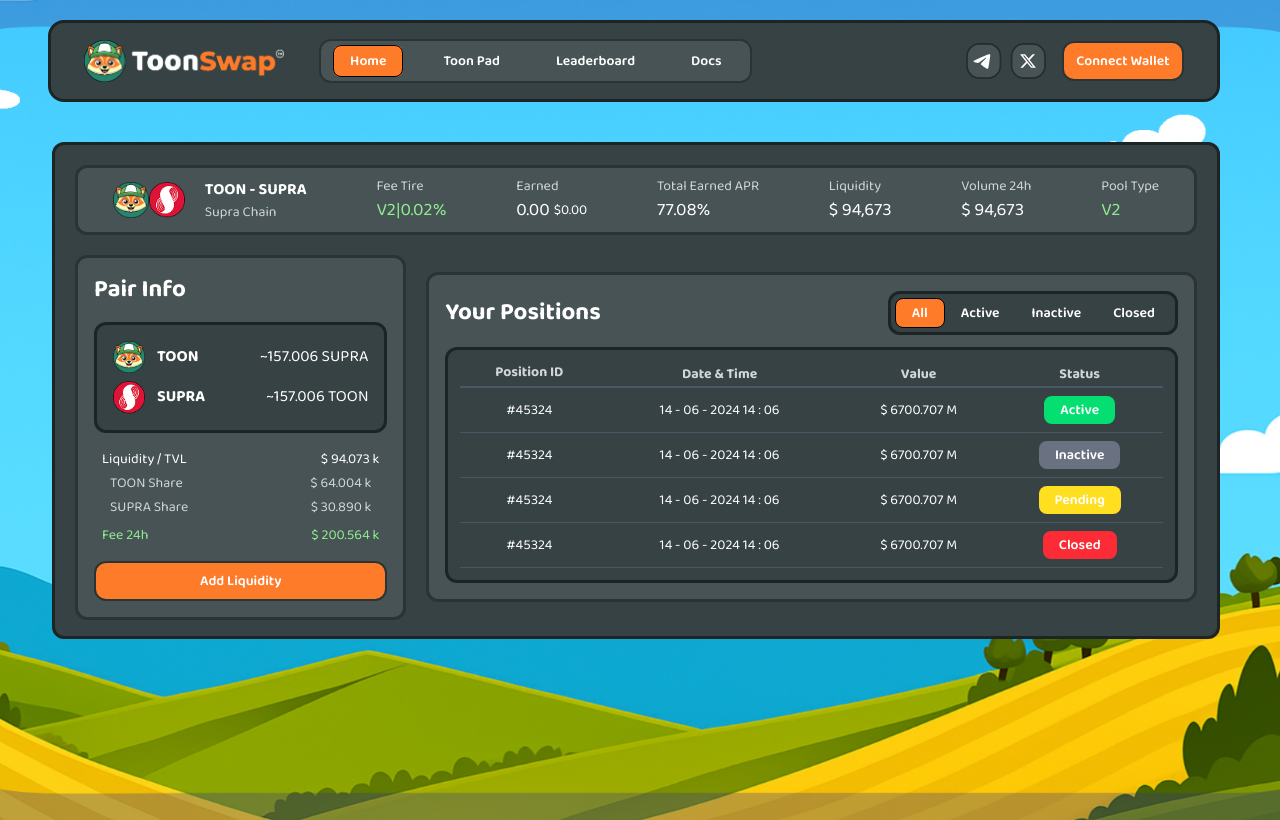
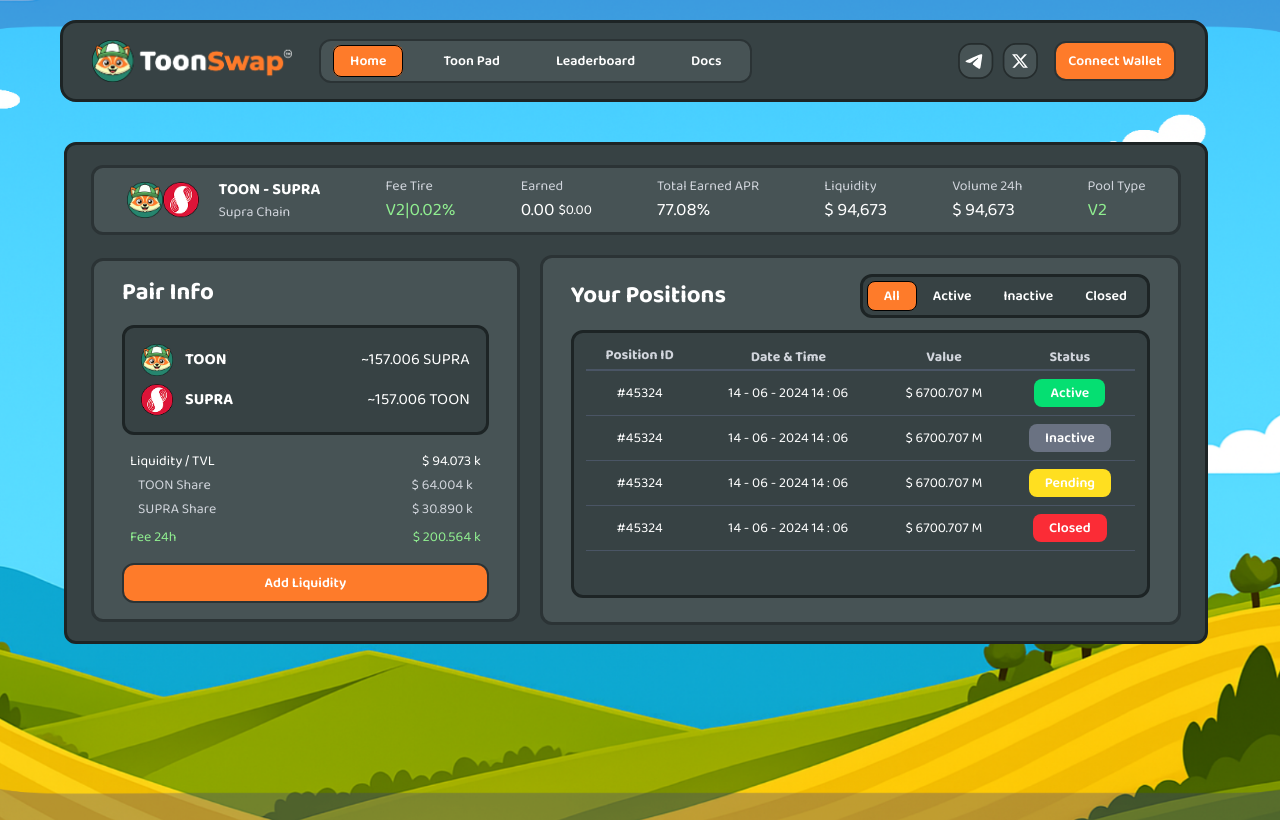
Before and after one commit to Nouman-Ahmed-Khan/Toon-Swap, a React (Vite) app: page / in a window 1280 px wide. Built offline with nearby package versions, Linux system fonts and the light colour scheme.

Commit message:
home page work started 50%

```diff
--- a/src/Components/Navbar/Navbar.jsx
+++ b/src/Components/Navbar/Navbar.jsx
@@ -18,7 +18,7 @@
   ];
 
   return (
-    <div className="mx-auto px-4 sm:px-12 sm:mr-3">
+    <div className="mx-auto px-4 sm:px-15 sm:mr-3">
       <div className='navbar flex items-center justify-around py-4 px-4 mt-5 rounded-2xl border-3'>
 
         {/* Logo */}
--- a/src/Pages/Home.jsx
+++ b/src/Pages/Home.jsx
@@ -4,8 +4,8 @@
 
 const Home = () => {
   return (
-    <div className='mx-auto sm:ml-1 sm:mr-3 px-4 sm:px-12 mt-10'>
-      <div className='navbar rounded-xl border-3'>
+    <div className='mx-auto sm:ml-1 sm:mr-3 px-4 sm:px-15 mt-10'>
+      <div className='navbar rounded-xl border-3 sm:px-1'>
 
         <div className='my-5 nav-links-mainbg sm:mx-5 border-3 rounded-xl py-2 flex items-center justify-around'>
           {/* toonswap and other logo start*/}
@@ -74,7 +74,7 @@
         {/* Home Page Section-1 Start */}
          <div className='flex flex-col sm:flex-row items-center sm:my-4'>
            {/* Pair info card Start */}
-           <div className='sm:w-[30%] nav-links-mainbg sm:mx-5 sm:p-4 border-3 rounded-xl'>
+           <div className='sm:w-[40%] nav-links-mainbg sm:mx-5 sm:py-4 sm:px-7 border-3 rounded-xl'>
              <p className='text-2xl text-white font-bold'>Pair Info</p>
 
              {/* Toon and Supra section Start */}
@@ -126,7 +126,7 @@
            {/* Pair info card End */}
 
            {/* Your Positions card Start */}
-           <div className='sm:w-[70%] nav-links-mainbg sm:mr-5 sm:p-4 border-3 rounded-xl'>
+           <div className='sm:w-[60%] nav-links-mainbg sm:mr-5 sm:px-7 sm:py-4 border-3 rounded-xl'>
              <div className='flex items-center justify-between'>
               <p className='text-2xl text-white font-bold'>Your Positions</p>
               {/* Active inactive buttons star */}
@@ -144,7 +144,7 @@
               {/* Active inactive buttons end */}
              </div>
 
-              <div className='text-sm mt-3 navbar rounded-xl border-3 p-3'>
+              <div className='text-sm navbar rounded-xl border-3 sm:mt-3 sm:mb-2 sm:p-3'>
                 <table class="table-auto text-center w-full">
                    <thead>
                      <tr className='text-gray-300 border-b-2 border-gray-600'>
@@ -180,6 +180,12 @@
                      <td><button className='bg-red-500 my-2 cursor-pointer font-semibold text-sm px-4 py-1 rounded-lg'>Closed</button></td>
                    </tr>
 
+                   {/* <!-- Empty Row --> */}
+                   <tr className=''>
+                      <td className='py-4' colspan="4">
+                      </td>
+                   </tr>
+
                  </tbody>
                 </table>
               </div>
```
